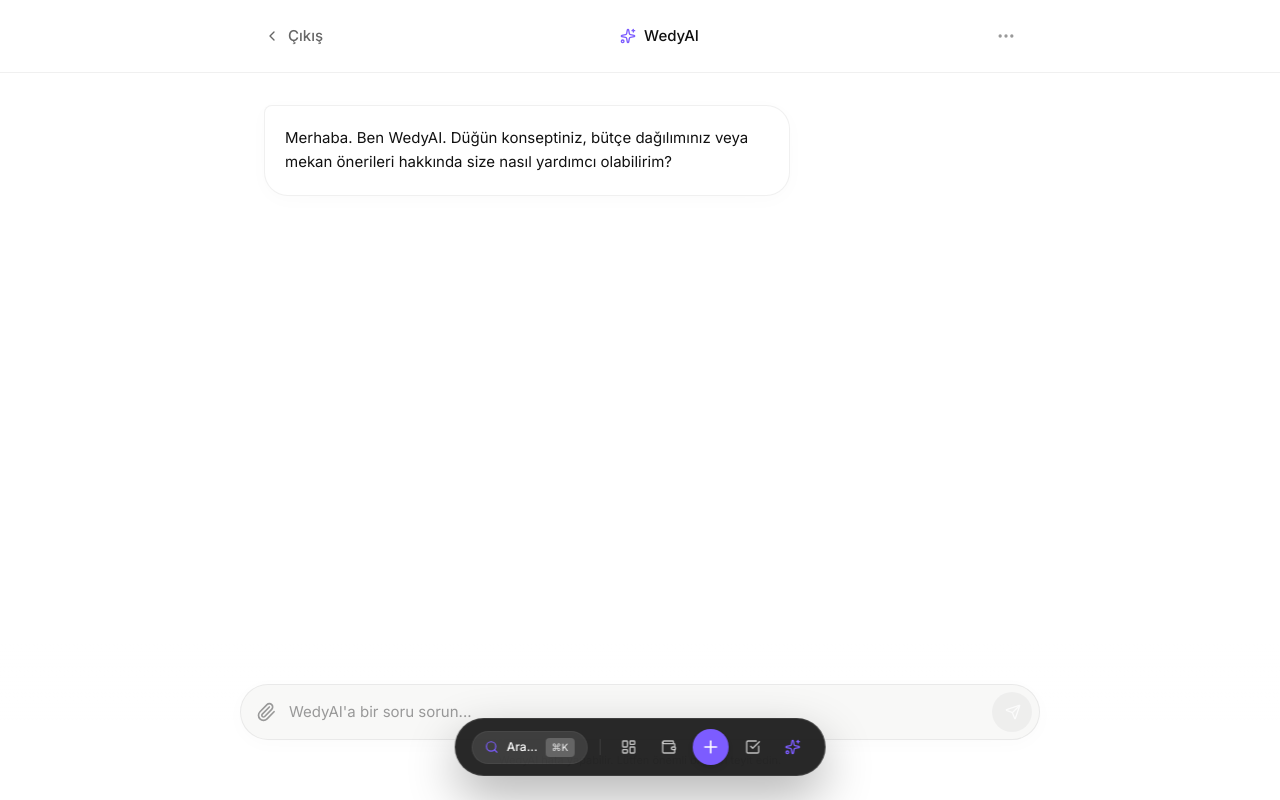
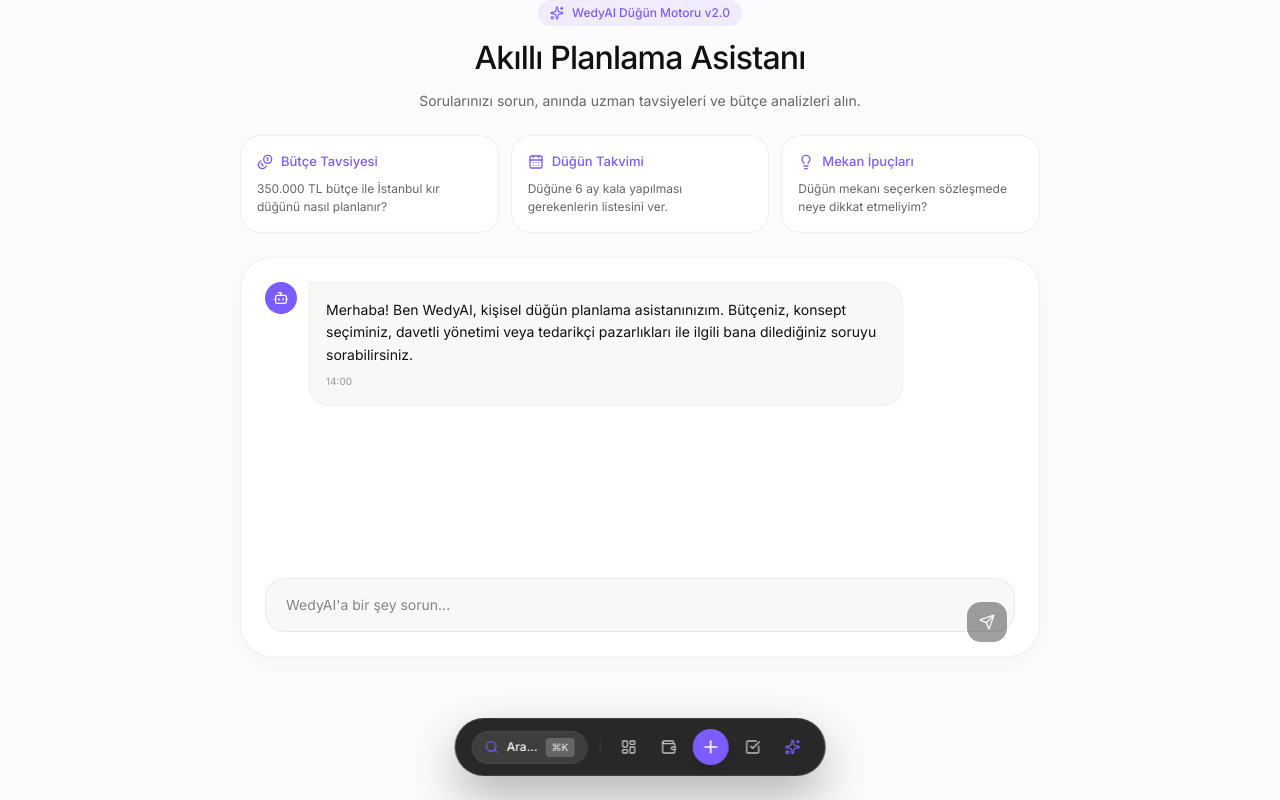
Before and after one commit to kaanb-wiascode/WedyPlan, a Next.js app: page /ai-asistan in a window 1280 px wide. Built offline with nearby package versions, Linux system fonts and the light colour scheme.

Commit message:
feat: WedyAI Groq API entegrasyonu tamamlandi

```diff
--- a/app/ai-asistan/page.tsx
+++ b/app/ai-asistan/page.tsx
@@ -1,95 +1,213 @@
 'use client';
 
 import React, { useState } from 'react';
-import Link from 'next/link';
 import {
   Sparkles,
   Send,
-  ChevronLeft,
-  Paperclip,
-  MoreHorizontal
+  Bot,
+  User,
+  Lightbulb,
+  CalendarDays,
+  Coins,
+  Loader2
 } from 'lucide-react';
 
-export default function PremiumAIAssistantPage() {
-  const [input, setInput] = useState('');
-  const [messages, setMessages] = useState([
-    { role: 'ai', content: 'Merhaba. Ben WedyAI. Düğün konseptiniz, bütçe dağılımınız veya mekan önerileri hakkında size nasıl yardımcı olabilirim?' }
+interface Message {
+  id: string;
+  sender: 'user' | 'ai';
+  text: string;
+  time: string;
+}
+
+export default function WedyAIAssistantPage() {
+  const [messages, setMessages] = useState<Message[]>([
+    {
+      id: '1',
+      sender: 'ai',
+      text: 'Merhaba! Ben WedyAI, kişisel düğün planlama asistanınızım. Bütçeniz, konsept seçiminiz, davetli yönetimi veya tedarikçi pazarlıkları ile ilgili bana dilediğiniz soruyu sorabilirsiniz.',
+      time: '14:00'
+    }
   ]);
 
-  const handleSend = (e: React.FormEvent) => {
-    e.preventDefault();
-    if (!input.trim()) return;
+  const [input, setInput] = useState('');
+  const [isLoading, setIsLoading] = useState(false);
 
-    setMessages([...messages, { role: 'user', content: input }]);
-    setInput('');
+  const quickPrompts = [
+    { title: 'Bütçe Tavsiyesi', text: '350.000 TL bütçe ile İstanbul kır düğünü nasıl planlanır?', icon: Coins },
+    { title: 'Düğün Takvimi', text: 'Düğüne 6 ay kala yapılması gerekenlerin listesini ver.', icon: CalendarDays },
+    { title: 'Mekan İpuçları', text: 'Düğün mekanı seçerken sözleşmede neye dikkat etmeliyim?', icon: Lightbulb },
+  ];
 
-    // Simulate AI response
-    setTimeout(() => {
-      setMessages(prev => [...prev, { role: 'ai', content: 'Bu harika bir fikir. Kır düğünü konsepti için İstanbul Beykoz bölgesindeki mekanları ve ortalama fiyatlarını sizin için listeleyebilirim. İncelemek ister misiniz?' }]);
-    }, 1000);
+  const handleSend = async (textToSend?: string) => {
+    const query = textToSend || input;
+    if (!query.trim() || isLoading) return;
+
+    const now = new Date().toLocaleTimeString([], { hour: '2-digit', minute: '2-digit' });
+
+    // 1. Kullanıcı mesajını ekrana ekle
+    const userMsg: Message = {
+      id: Date.now().toString(),
+      sender: 'user',
+      text: query,
+      time: now
+    };
+
+    const updatedMessages = [...messages, userMsg];
+    setMessages(updatedMessages);
+    if (!textToSend) setInput('');
+    setIsLoading(true);
+
+    try {
+      // 2. Mesaj geçmişini API formatına getir
+      const apiMessages = updatedMessages.map(m => ({
+        role: m.sender === 'user' ? 'user' : 'assistant',
+        content: m.text
+      }));
+
+      // 3. Backend API'ye istek at
+      const res = await fetch('/api/chat', {
+        method: 'POST',
+        headers: { 'Content-Type': 'application/json' },
+        body: JSON.stringify({ messages: apiMessages }),
+      });
+
+      const data = await res.json();
+
+      if (!res.ok) {
+        throw new Error(data.error || 'Yapay zeka yanıt veremedi.');
+      }
+
+      // 4. Gerçek AI cevabını ekrana ekle
+      const aiMsg: Message = {
+        id: (Date.now() + 1).toString(),
+        sender: 'ai',
+        text: data.text,
+        time: new Date().toLocaleTimeString([], { hour: '2-digit', minute: '2-digit' })
+      };
+
+      setMessages(prev => [...prev, aiMsg]);
+    } catch (error: any) {
+      console.error('AI Hatası:', error);
+      const errorMsg: Message = {
+        id: (Date.now() + 1).toString(),
+        sender: 'ai',
+        text: `⚠️ Bir bağlantı hatası oluştu: ${error.message || 'Lütfen tekrar deneyin.'}`,
+        time: new Date().toLocaleTimeString([], { hour: '2-digit', minute: '2-digit' })
+      };
+      setMessages(prev => [...prev, errorMsg]);
+    } finally {
+      setIsLoading(false);
+    }
   };
 
   return (
-    <div className="min-h-screen bg-[#FFFFFF] text-[#111111] font-sans selection:bg-[#7C5CFF] selection:text-white flex flex-col">
+    <div className="max-w-[800px] mx-auto space-y-6 animate-in fade-in duration-500 pb-20">
 
-      {/* Navigation */}
-      <nav className="sticky top-0 z-50 bg-white/80 backdrop-blur-xl border-b border-[rgba(0,0,0,0.06)] shrink-0">
-        <div className="max-w-[800px] mx-auto px-6 h-[72px] flex items-center justify-between">
-          <Link href="/" className="flex items-center gap-2 text-[15px] font-medium text-[#666666] hover:text-[#111111] transition-colors">
-            <ChevronLeft className="w-4 h-4" /> Çıkış
-          </Link>
-
-          <div className="flex items-center gap-2 text-[15px] font-medium text-[#111111]">
-            <Sparkles className="w-4 h-4 text-[#7C5CFF]" /> WedyAI
+      {/* Header */}
+      <div className="text-center space-y-2">
+        <div className="inline-flex items-center gap-2 px-3 py-1 bg-[#7C5CFF]/10 text-[#7C5CFF] rounded-full text-[12px] font-medium">
+          <Sparkles className="w-3.5 h-3.5" />
+          <span>WedyAI Düğün Motoru v2.0</span>
+        </div>
+        <h1 className="text-[32px] font-medium tracking-tight text-[#111111]">
+          Akıllı Planlama Asistanı
+        </h1>
+        <p className="text-[14px] text-[#666666]">
+          Sorularınızı sorun, anında uzman tavsiyeleri ve bütçe analizleri alın.
+        </p>
       </div>
 
-          <button className="text-[#999999] hover:text-[#111111] transition-colors">
-            <MoreHorizontal className="w-5 h-5" />
+      {/* Quick Prompts */}
+      <div className="grid grid-cols-1 md:grid-cols-3 gap-3">
+        {quickPrompts.map((p, idx) => {
+          const Icon = p.icon;
+          return (
+            <button
+              key={idx}
+              disabled={isLoading}
+              onClick={() => handleSend(p.text)}
+              className="p-4 bg-white border border-[rgba(0,0,0,0.06)] rounded-[20px] text-left hover:border-[#7C5CFF] hover:shadow-[0_4px_20px_rgba(124,92,255,0.08)] transition-all space-y-2 group disabled:opacity-50"
+            >
+              <div className="flex items-center gap-2 text-[#7C5CFF]">
+                <Icon className="w-4 h-4" />
+                <span className="text-[13px] font-medium">{p.title}</span>
+              </div>
+              <p className="text-[12px] text-[#666666] line-clamp-2 group-hover:text-[#111111]">
+                {p.text}
+              </p>
             </button>
+          );
+        })}
       </div>
-      </nav>
 
-      {/* Chat Area */}
-      <main className="flex-1 w-full max-w-[800px] mx-auto px-6 pt-8 pb-32 flex flex-col gap-6 overflow-y-auto">
-        {messages.map((msg, idx) => (
-          <div key={idx} className={`flex ${msg.role === 'user' ? 'justify-end' : 'justify-start'}`}>
-            <div className={`max-w-[85%] md:max-w-[70%] p-5 text-[15px] leading-relaxed rounded-[24px] ${
-              msg.role === 'user'
-                ? 'bg-[#F8F8F7] text-[#111111] rounded-tr-[8px]'
-                : 'bg-white border border-[rgba(0,0,0,0.06)] shadow-[0_4px_20px_rgba(0,0,0,0.02)] text-[#111111] rounded-tl-[8px]'
+      {/* Chat Container */}
+      <div className="bg-white border border-[rgba(0,0,0,0.06)] rounded-[32px] p-6 shadow-[0_8px_30px_rgba(0,0,0,0.03)] space-y-4 min-h-[400px] flex flex-col justify-between">
+
+        {/* Messages */}
+        <div className="space-y-4 overflow-y-auto max-h-[450px] pr-2">
+          {messages.map((m) => (
+            <div
+              key={m.id}
+              className={`flex items-start gap-3 ${m.sender === 'user' ? 'flex-row-reverse' : ''}`}
+            >
+              <div className={`w-8 h-8 rounded-full flex items-center justify-center text-xs shrink-0 ${
+                m.sender === 'user' ? 'bg-[#111111] text-white' : 'bg-[#7C5CFF] text-white'
               }`}>
-              {msg.content}
+                {m.sender === 'user' ? <User className="w-4 h-4" /> : <Bot className="w-4 h-4" />}
+              </div>
+
+              <div className={`p-4 rounded-[20px] max-w-[80%] text-[14px] leading-relaxed whitespace-pre-wrap ${
+                m.sender === 'user'
+                  ? 'bg-[#111111] text-white rounded-tr-none'
+                  : 'bg-[#F8F8F7] text-[#111111] rounded-tl-none border border-[rgba(0,0,0,0.04)]'
+              }`}>
+                <p>{m.text}</p>
+                <span className={`block text-[10px] mt-1.5 ${m.sender === 'user' ? 'text-white/50 text-right' : 'text-[#999999]'}`}>
+                  {m.time}
+                </span>
               </div>
             </div>
           ))}
-      </main>
 
-      {/* Input Area (Sticky Bottom) */}
-      <div className="fixed bottom-0 left-0 w-full bg-gradient-to-t from-white via-white to-transparent pt-10 pb-8 px-6 shrink-0">
-        <div className="max-w-[800px] mx-auto relative">
-          <form onSubmit={handleSend} className="relative flex items-center">
-            <button type="button" className="absolute left-4 text-[#999999] hover:text-[#111111] transition-colors">
-              <Paperclip className="w-5 h-5" />
-            </button>
+          {/* Loading Indicator */}
+          {isLoading && (
+            <div className="flex items-start gap-3">
+              <div className="w-8 h-8 rounded-full bg-[#7C5CFF] text-white flex items-center justify-center shrink-0">
+                <Bot className="w-4 h-4" />
+              </div>
+              <div className="p-4 rounded-[20px] rounded-tl-none bg-[#F8F8F7] border border-[rgba(0,0,0,0.04)] text-[#7C5CFF] flex items-center gap-2">
+                <Loader2 className="w-4 h-4 animate-spin" />
+                <span className="text-[13px] font-medium text-[#666666]">WedyAI cevabı hazırlıyor...</span>
+              </div>
+            </div>
+          )}
+        </div>
+
+        {/* Input Bar */}
+        <form
+          onSubmit={(e) => {
+            e.preventDefault();
+            handleSend();
+          }}
+          className="relative pt-2"
+        >
           <input
             type="text"
             value={input}
             onChange={(e) => setInput(e.target.value)}
-              placeholder="WedyAI'a bir soru sorun..."
-              className="w-full bg-[#F8F8F7] border border-[rgba(0,0,0,0.06)] rounded-full h-[56px] pl-12 pr-14 text-[15px] text-[#111111] outline-none focus:border-[#7C5CFF]/40 transition-colors placeholder:text-[#999999] shadow-[0_4px_20px_rgba(0,0,0,0.02)]"
+            disabled={isLoading}
+            placeholder="WedyAI'a bir şey sorun..."
+            className="w-full h-[54px] pl-5 pr-14 bg-[#F8F8F7] border border-[rgba(0,0,0,0.06)] rounded-[20px] text-[14px] text-[#111111] outline-none focus:border-[#7C5CFF] focus:bg-white transition-all disabled:opacity-60"
           />
           <button
             type="submit"
-              disabled={!input.trim()}
-              className="absolute right-2 w-[40px] h-[40px] bg-[#111111] text-white rounded-full flex items-center justify-center disabled:opacity-50 disabled:bg-[#E5E5E5] transition-colors"
+            disabled={!input.trim() || isLoading}
+            className="absolute right-2 top-1/2 -translate-y-1/2 translate-y-[1px] w-10 h-10 bg-[#111111] hover:bg-[#333333] text-white rounded-[14px] flex items-center justify-center transition-all disabled:opacity-40"
           >
-              <Send className="w-4 h-4 ml-0.5" />
+            {isLoading ? <Loader2 className="w-4 h-4 animate-spin" /> : <Send className="w-4 h-4" />}
           </button>
         </form>
-          <div className="text-center mt-3 text-[11px] text-[#999999]">
-            WedyAI hata yapabilir. Lütfen önemli bilgileri teyit edin.
-          </div>
-        </div>
+
       </div>
 
     </div>
--- a/app/cift/ai-asistan/page.tsx
+++ b/app/cift/ai-asistan/page.tsx
@@ -110,7 +110,7 @@
           <span>WedyAI Düğün Motoru v2.0</span>
         </div>
         <h1 className="text-[32px] font-medium tracking-tight text-[#111111]">
-          Akıllı Planlama Asistanı
+          Akıllı Planlama Asistanı (TEST)
         </h1>
         <p className="text-[14px] text-[#666666]">
           Sorularınızı sorun, anında uzman tavsiyeleri ve bütçe analizleri alın.
```
Lines whose indentation alone changed are shown as unchanged.
